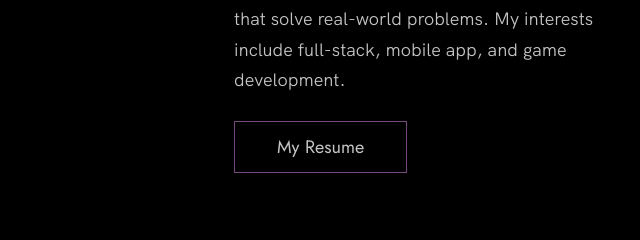
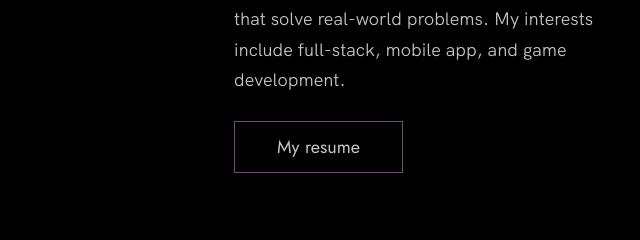
Before and after one commit to s205412/s205412.github.io, a plain HTML site: page index.html in a window 1280 px wide. Shown: the part 5269-5509 px from the top of the page, 571-1211 px from the left. Drawn offline with Linux system fonts and the light colour scheme.

Commit message:
Capitilazation fix.

```diff
--- a/index.html
+++ b/index.html
@@ -345,7 +345,7 @@
                         mobile app, and game development.
                     </p>
                     <!-- Provide a link to your resume -->
-                    <a href="./CV.pdf" class="btn" target="_blank" rel="noopener noreferrer">My Resume</a>
+                    <a href="./CV.pdf" class="btn" target="_blank" rel="noopener noreferrer">My resume</a>
                 </div>
 
                 <div class="about__photo-container">
```
